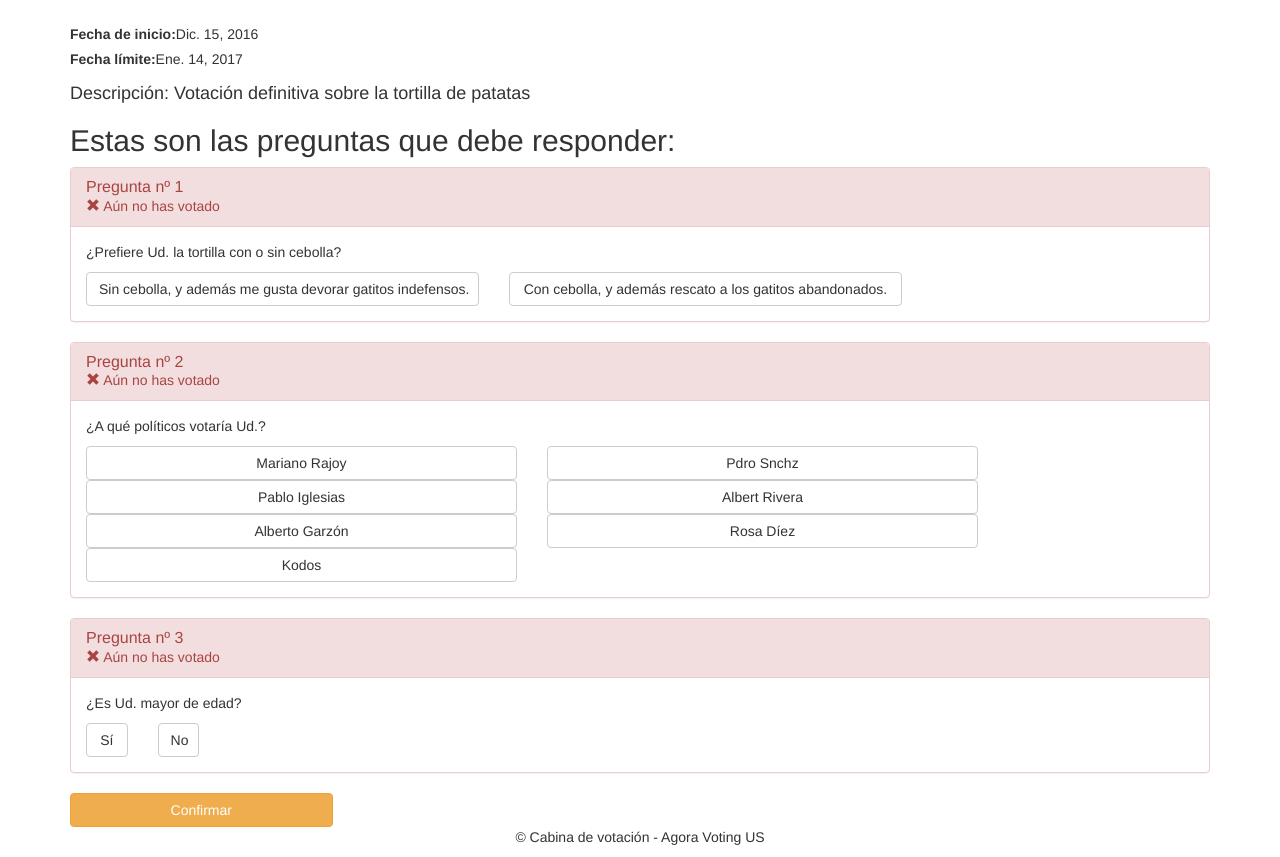
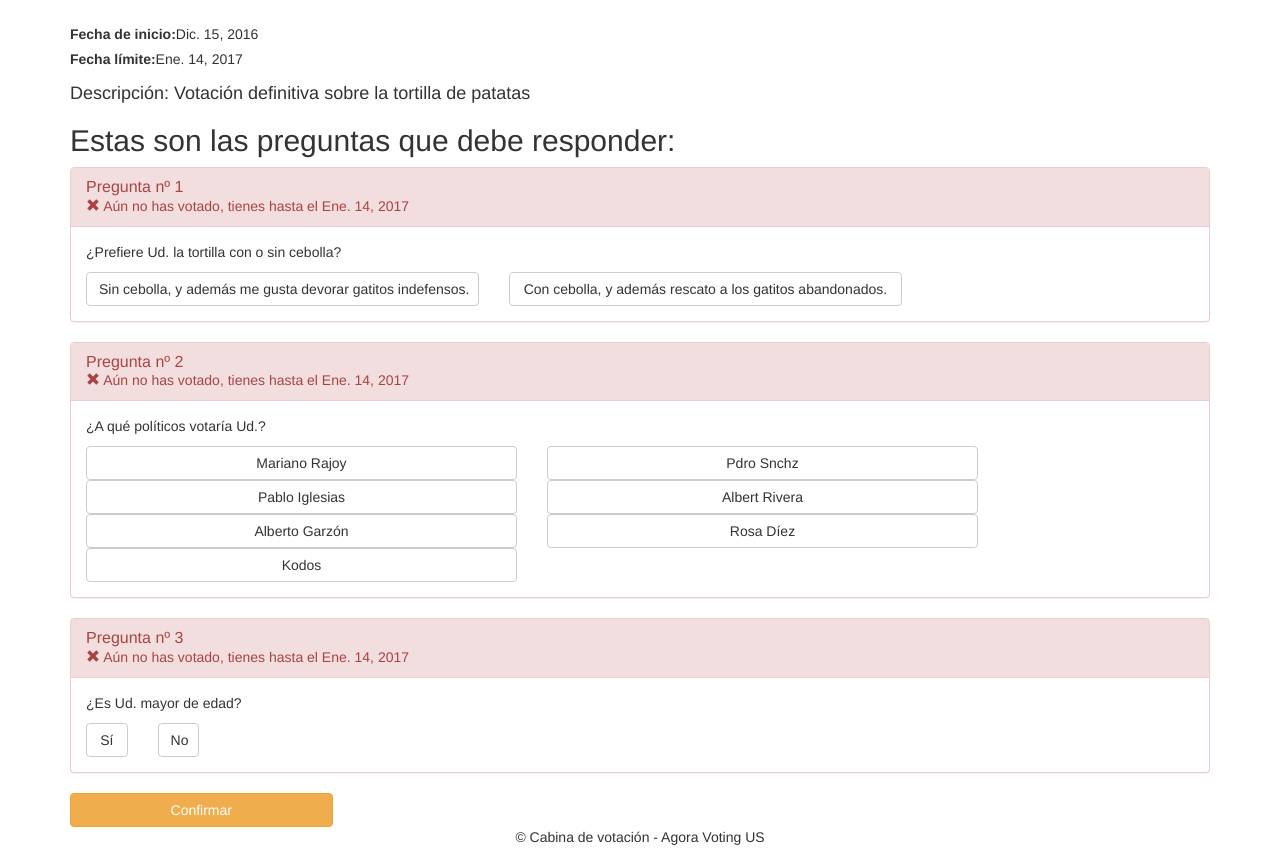
Before and after one commit to AgoraUS-G1-1617/Cabina-de-votaciones, a Django app: template templates/index.html in a window 1280 px wide. Shown: the part 401-1258 px from the top of the page. Run offline with Django 3.2, Linux system fonts and the light colour scheme; the template is opened without the code that fills it: values that come from a table or form of the project are taken from there, others are empty; data comes from the database, SQL or seed files in the repository; parts of the project's set-up code (start-up, migrations or seed data) failed here and were passed over; some libraries are stand-ins or nearby versions.

Commit message:
Agregado mensaje milestone 4

```diff
--- a/templates/index.html
+++ b/templates/index.html
@@ -42,7 +42,7 @@
 		            		<div class="panel panel-default" id="{{ question.question_id }}">
 		            			<div class="panel-heading">
 		            				<h3 class="panel-title">Pregunta nº {{ forloop.counter }}</h3>
-		            				<div class="qstatus_ko" id="qstatus_ko_{{ question.question_id }}"><span class="glyphicon glyphicon-remove text-danger"></span> Aún no has votado</div>
+		            				<div class="qstatus_ko" id="qstatus_ko_{{ question.question_id }}"><span class="glyphicon glyphicon-remove text-danger"></span> Aún no has votado, tienes hasta el {{ poll.endDate }}</div>
 		            				<div class="qstatus_ok" id="qstatus_ok_{{ question.question_id }}"><span class="glyphicon glyphicon-ok text-success"></span> Ya has votado</div>
 								</div>
 								<div class="panel-body">
```
